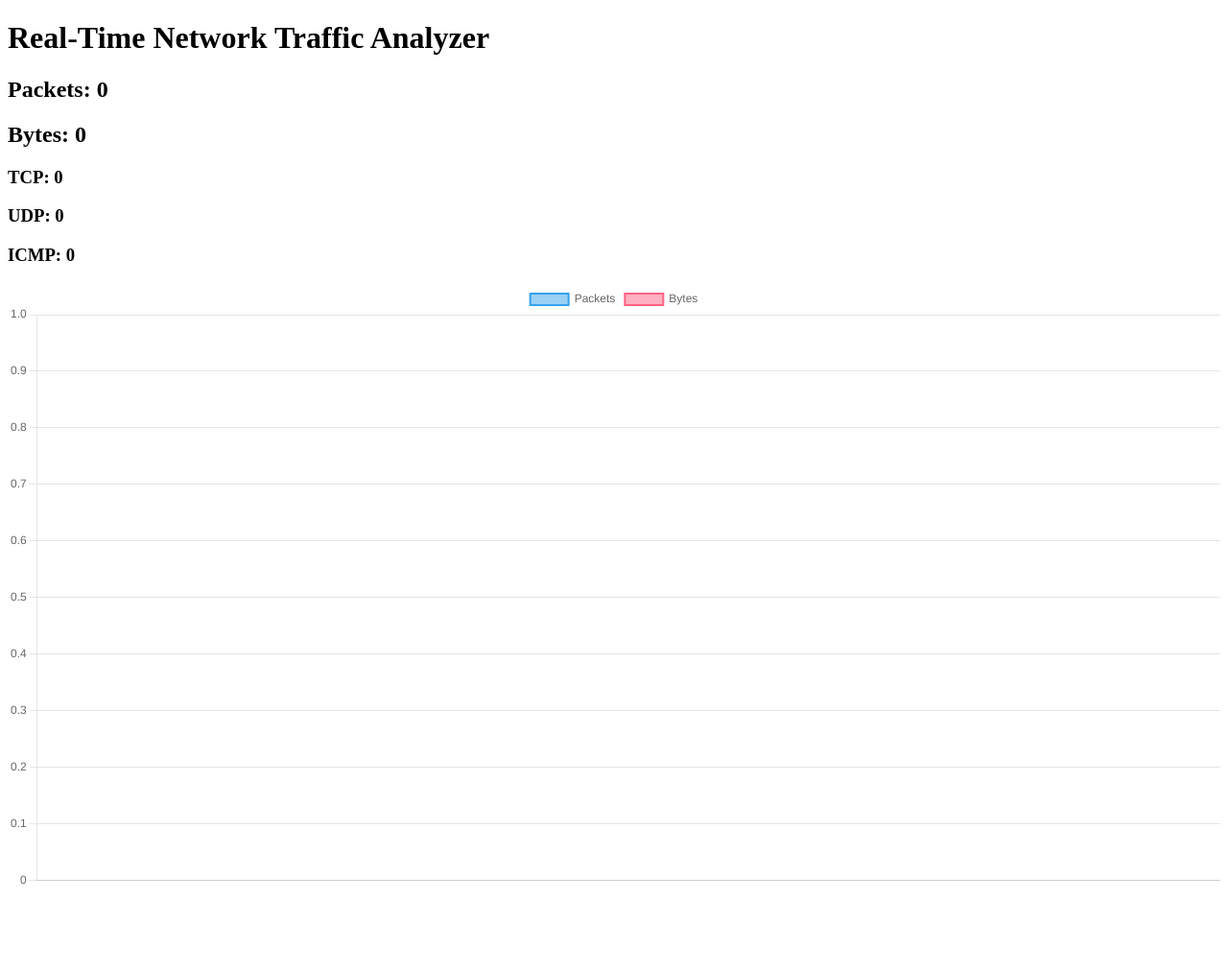
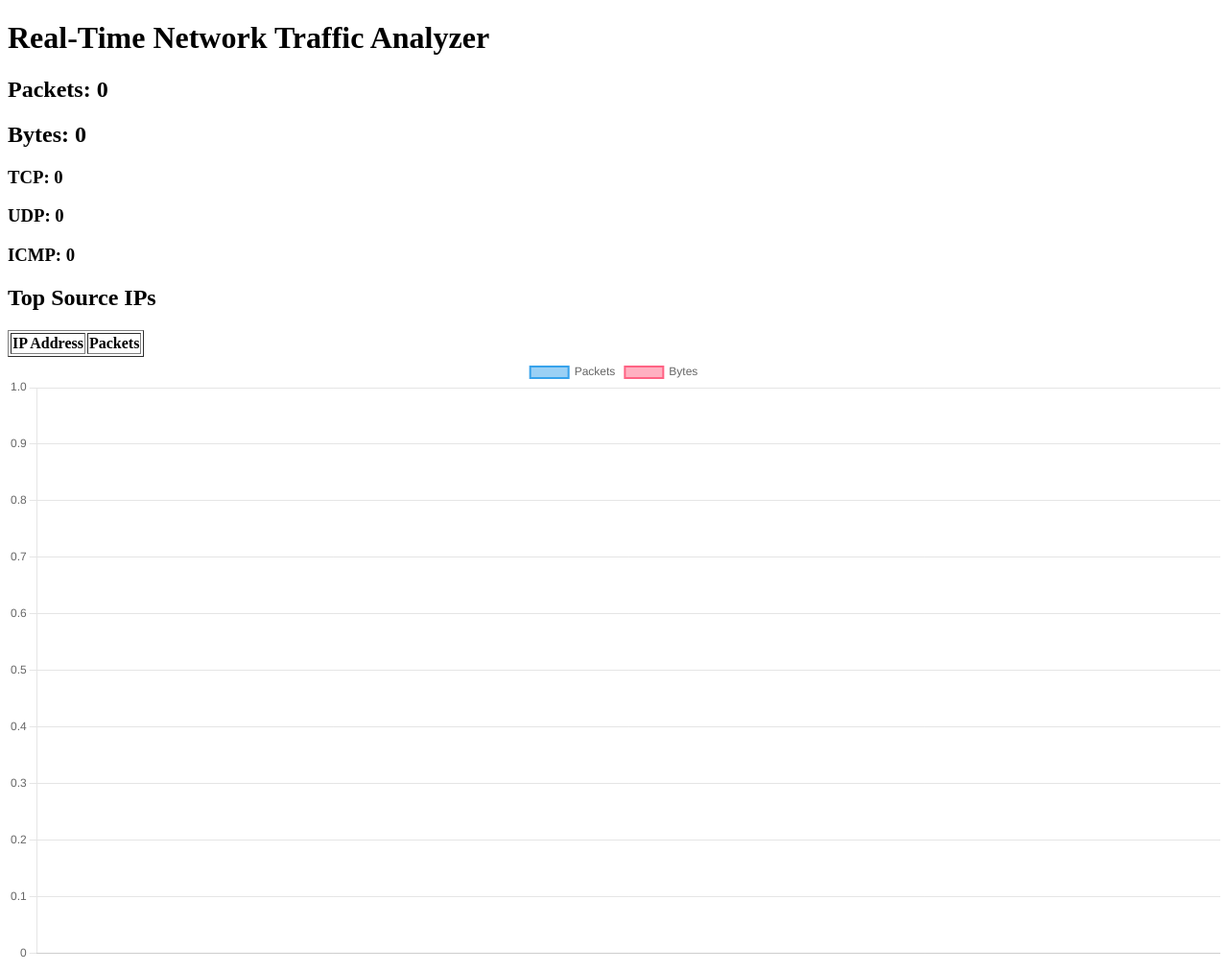
Before and after one commit to prameshwar-kumar/real-time-network-traffic-analyzer, a Flask app: page / in a window 1280 px wide. Shown: the whole page at 96% size. Before the commit the page ends 922 px from the top, so only its background shows below. Run offline with Flask 3, Linux system fonts and the light colour scheme; lists and menus that the app fills with data are empty; some libraries are stand-ins or nearby versions.

Commit message:
added: top IP traffic reading remove: unstable bg runining

```diff
--- a/app/analyzer/traffic_analyzer.py
+++ b/app/analyzer/traffic_analyzer.py
@@ -1,10 +1,12 @@
 from scapy.layers.inet import IP, TCP, UDP
-import time
 import app.dashboard.metrics as m
 
 def analyze_packet(packet):
 
     if packet.haslayer(IP):
+
+        src_ip = packet[IP].src
+        m.top_ips[src_ip] += 1
 
         m.metrics["packet_count"] += 1
         m.metrics["total_bytes"] += len(packet)
--- a/app/dashboard/metrics.py
+++ b/app/dashboard/metrics.py
@@ -1,4 +1,5 @@
 from collections import deque
+from collections import defaultdict
 
 metrics = {
     "packet_count": 0,
@@ -11,3 +12,5 @@ metrics = {
 # time series data (last 60 seconds)
 packet_history = deque(maxlen=60)
 byte_history = deque(maxlen=60)
+
+top_ips = defaultdict(int)
--- a/app/dashboard/server.py
+++ b/app/dashboard/server.py
@@ -36,10 +36,9 @@ def snapshot_metrics():
         socketio.sleep(1)
 
 
-@socketio.on("connect")
-def on_connect():
-    socketio.start_background_task(emit_metrics)
-    socketio.start_background_task(snapshot_metrics)
+threading.Thread(target=start_sniffing, daemon=True).start()
+socketio.start_background_task(emit_metrics)
+socketio.start_background_task(snapshot_metrics)
 
 
 # ROUTES
@@ -52,6 +51,17 @@ def dashboard():
 def get_metrics():
     return jsonify(m.metrics)
 
+@app.route("/top_ips")
+def top_ips():
+
+    sorted_ips = sorted(
+        m.top_ips.items(),
+        key=lambda x: x[1],
+        reverse=True
+    )[:10]
+
+    return jsonify(sorted_ips)
+
 
 # RUN
 if __name__ == "__main__":
--- a/templates/dashboard.html
+++ b/templates/dashboard.html
@@ -18,6 +18,19 @@
 
 <script src="https://cdn.socket.io/4.7.2/socket.io.min.js"></script>
 <script src="https://cdn.jsdelivr.net/npm/chart.js"></script>
+
+<h2>Top Source IPs</h2>
+
+<table border="1">
+    <thead>
+        <tr>
+            <th>IP Address</th>
+            <th>Packets</th>
+        </tr>
+    </thead>
+
+    <tbody id="ipTable"></tbody>
+</table>
 
 <canvas id="trafficChart"></canvas>
 
@@ -72,6 +85,28 @@ socket.on("update", function(data){
 
     chart.update();
 });
+
+async function loadTopIPs(){
+
+    const response = await fetch("/top_ips");
+    const data = await response.json();
+
+    let html = "";
+
+    data.forEach(row => {
+
+        html += `
+        <tr>
+            <td>${row[0]}</td>
+            <td>${row[1]}</td>
+        </tr>
+        `;
+    });
+
+    document.getElementById("ipTable").innerHTML = html;
+}
+
+setInterval(loadTopIPs, 2000);
 </script>
 
 </body>
```
